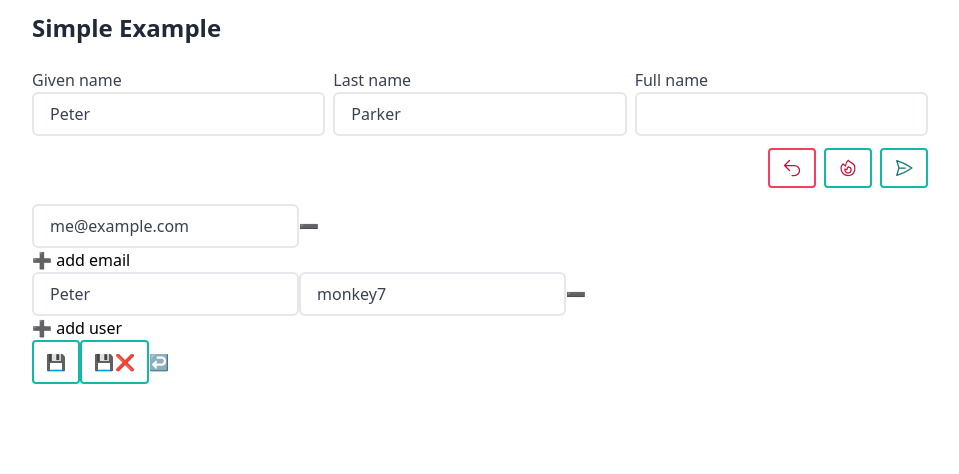
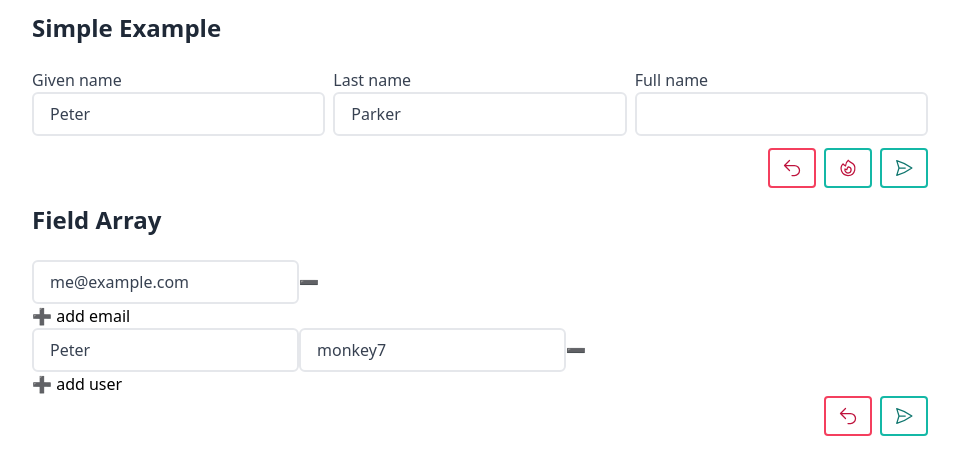
Before and after one commit to rodogir/my-form, a React (Vite) app: page / in a window 1280 px wide. Shown: the top 474 px of the page, without its empty margins (160-1119 px from the left). Built offline with nearby package versions, Linux system fonts and the light colour scheme.

Commit message:
wip migrating field array

```diff
--- a/src/examples/FieldArray.tsx
+++ b/src/examples/FieldArray.tsx
@@ -1,7 +1,13 @@
 import { Fragment } from "react";
 import { Form, useFieldArray, useForm } from "../form/useForm";
+import {
+  Buttons,
+  ResetButton,
+  Section,
+  SubmitButton,
+  TextInputField,
+} from "./components";
 import { FormStateMessage, waitFor } from "./helpers";
-import { SubmitButton, TextInputField } from "./components";
 
 export function FieldArray() {
   const form = useForm({
@@ -25,6 +31,7 @@ export function FieldArray() {
   const users = useFieldArray("users", form);
 
   return (
+    <Section title="Field array">
       <Form
         id="field-array"
         formInstance={form}
@@ -61,18 +68,16 @@ export function FieldArray() {
         >
           ➕ add user
         </button>
-      <div className="flex">
-        <SubmitButton name="submit" value="success">
-          💾
-        </SubmitButton>
-        <SubmitButton name="submit" value="error">
-          💾❌
-        </SubmitButton>
-        <button type="button" onClick={form.reset}>
-          ↩️
-        </button>
-      </div>
+        <Buttons>
+          <ResetButton
+            onClick={() => {
+              form.reset();
+            }}
+          />
+          <SubmitButton name="submit" value="success" />
+        </Buttons>
         <FormStateMessage />
       </Form>
+    </Section>
   );
 }
--- a/src/examples/Simple.tsx
+++ b/src/examples/Simple.tsx
@@ -1,6 +1,12 @@
 import { FireIcon } from "@heroicons/react/24/outline";
 import { Form, useForm } from "../form/useForm";
-import { ResetButton, SubmitButton, TextInputField } from "./components";
+import {
+  Buttons,
+  ResetButton,
+  Section,
+  SubmitButton,
+  TextInputField,
+} from "./components";
 import { FormStateMessage, waitFor } from "./helpers";
 
 export function Simple() {
@@ -23,22 +29,19 @@ export function Simple() {
   };
 
   return (
-    <section>
-      <h1 className="text-2xl font-semibold text-gray-800 capitalize">
-        Simple Example
-      </h1>
+    <Section title="Simple Example">
       <Form
         id="sample-1"
         formInstance={form}
         onSubmit={simulateSubmit}
-        className="mt-6 flex flex-col gap-3"
+        className="flex flex-col gap-3"
       >
         <div className="grid grid-cols-3 gap-2">
           <TextInputField name="firstName" label="Given name" />
           <TextInputField name="lastName" label="Last name" />
           <TextInputField name="fullName" label="Full name" />
         </div>
-        <div className="flex gap-2 justify-end">
+        <Buttons>
           <ResetButton
             onClick={() => {
               form.reset();
@@ -48,9 +51,9 @@ export function Simple() {
             <FireIcon className="h-5 w-5 text-rose-700" />
           </SubmitButton>
           <SubmitButton name="submit" value="success" />
-        </div>
+        </Buttons>
         <FormStateMessage />
       </Form>
-    </section>
+    </Section>
   );
 }
--- a/src/examples/components.tsx
+++ b/src/examples/components.tsx
@@ -70,3 +70,24 @@ export function ResetButton({
     </button>
   );
 }
+
+export function Section({
+  title,
+  children,
+}: {
+  title: string;
+  children: ReactNode;
+}) {
+  return (
+    <section>
+      <h1 className="text-2xl font-semibold text-gray-800 capitalize mb-6">
+        {title}
+      </h1>
+      {children}
+    </section>
+  );
+}
+
+export function Buttons({ children }: { children: ReactNode }) {
+  return <div className="flex gap-2 justify-end">{children}</div>;
+}
```
Lines whose indentation alone changed are shown as unchanged.
